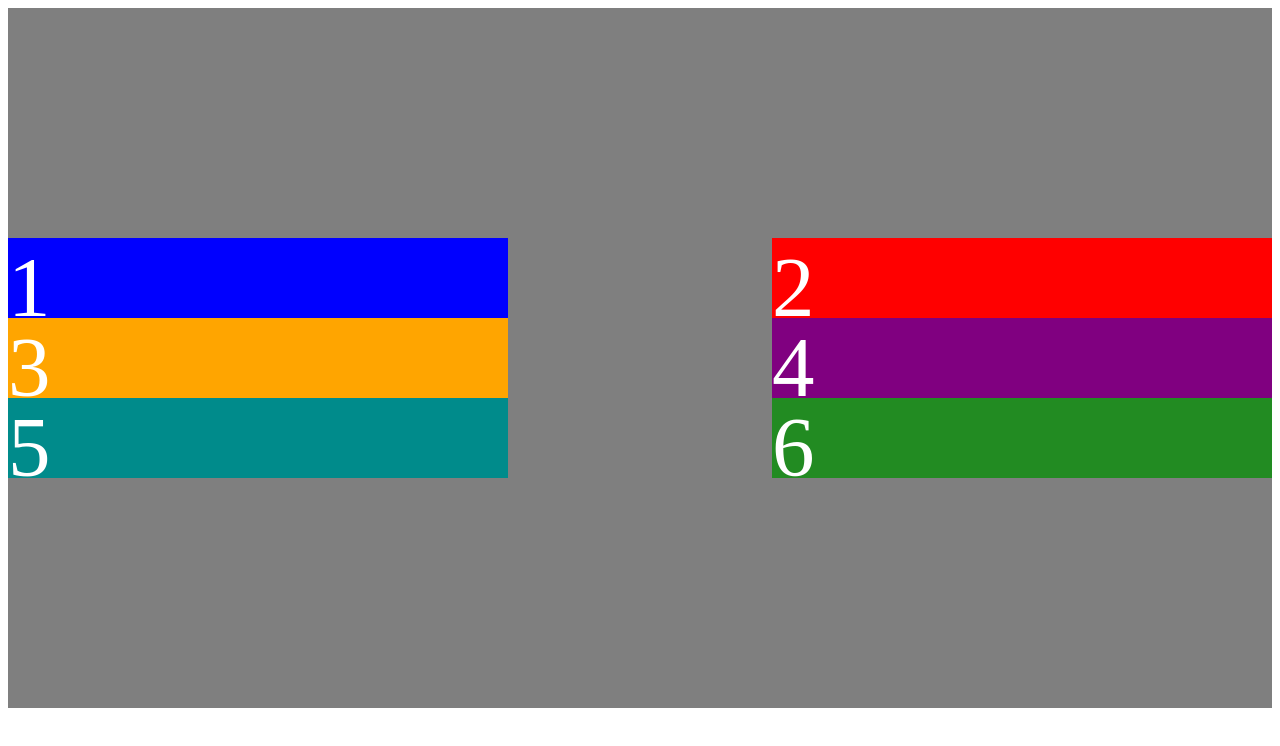
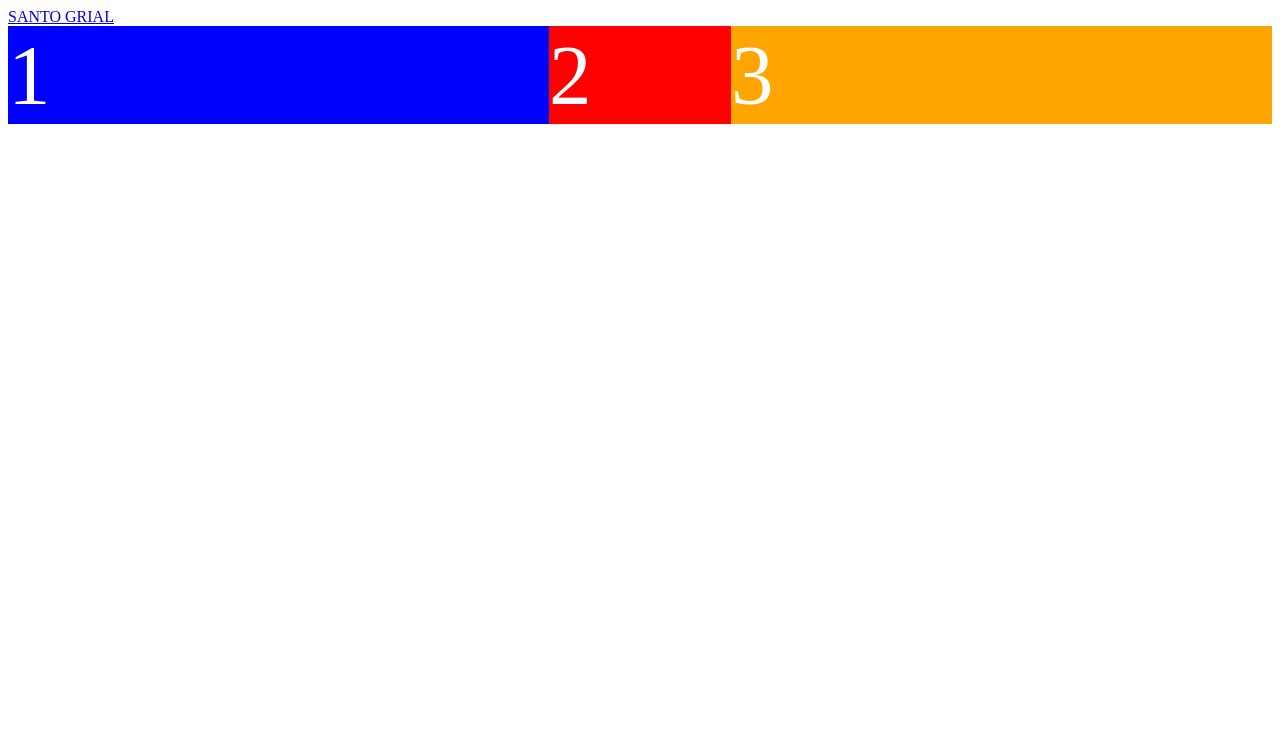
Before and after one commit to AndresSalva/flexbox, a plain HTML site: page index.html in a window 1280 px wide. Drawn offline with Linux system fonts and the light colour scheme.

Commit message:
anadiendo santo grial

```diff
--- a/estilos.css
+++ b/estilos.css
@@ -1,52 +1,63 @@
 .contenedor{
     display: flex;
     flex-direction: row;
-    justify-content: space-between;
-    flex-wrap: wrap;
-    align-items: flex-end;
-    height: 700px;
-    background-color: rgba(0,0, 0, 0.5);
+    justify-content: flex-start;
+    flex-wrap: no-wrap;
+    align-items: flex-start;
+    /* height: 700px;
+    background-color: rgba(0,0, 0, 0.5); */
     align-content: center;
 }
 .caja1{
-    width: 500px;
-    height: 80px;
+    /* flex-basis: 900px;
+    flex-grow: 1;
+    flex-shrink: 1; */
+    flex: 900px 1 1;
+    /* width: 500px; */
+    /* height: 80px; */
     font-size: 85px;
     color: white;
     background-color: blue;
 }
 .caja2{
-    width: 500px;
-    height: 80px;
+    flex-basis: 900px;
+    /* width: 500px; */
+    /* height: 80px; */
+    flex-grow: 2;
+    flex-shrink: 2;
     font-size: 85px;
     color: white;
     background-color: red;
 
 }
 .caja3{
-    width: 500px;
-    height: 80px;
+    flex-basis: 900px;
+    flex-grow: 1;
+    flex-shrink: 1;
+    /* width: 500px; */
+    /* height: 80px; */
     font-size: 85px;
     color: white;
     background-color: orange;
 }
 .caja4{
     width: 500px;
-    height: 80px;
+    /* height: 80px; */
     font-size: 85px;
     color: white;
     background-color: purple;
+    /* order: -1; */
 }
 .caja5{
     width: 500px;
-    height: 80px;
+    /* height: 80px; */
     font-size: 85px;
     color: white;
     background-color: darkcyan;
 }
 .caja6{
     width: 500px;
-    height: 80px;
+    /* height: 80px; */
     font-size: 85px;
     color: white;
     background-color: forestgreen;
--- a/index.html
+++ b/index.html
@@ -7,6 +7,7 @@
     <title>Document</title>
 </head>
 <body>
+    <a href="santogrial.html"> SANTO GRIAL </a>
     <div class="contenedor">
         <div class="caja1">
             1
@@ -17,7 +18,7 @@
         <div class="caja3">
             3
         </div>
-        <div class="caja4">
+        <!-- <div class="caja4">
             4
         </div>
         <div class="caja5">
@@ -25,7 +26,7 @@
         </div>
         <div class="caja6">
             6
-        </div>
+        </div> -->
     </div>
 </body>
 </html>
```
Also changed, not shown: santo.css (added, +28 -0 lines), santogrial.html (added, +28 -0 lines), 1 other file.
